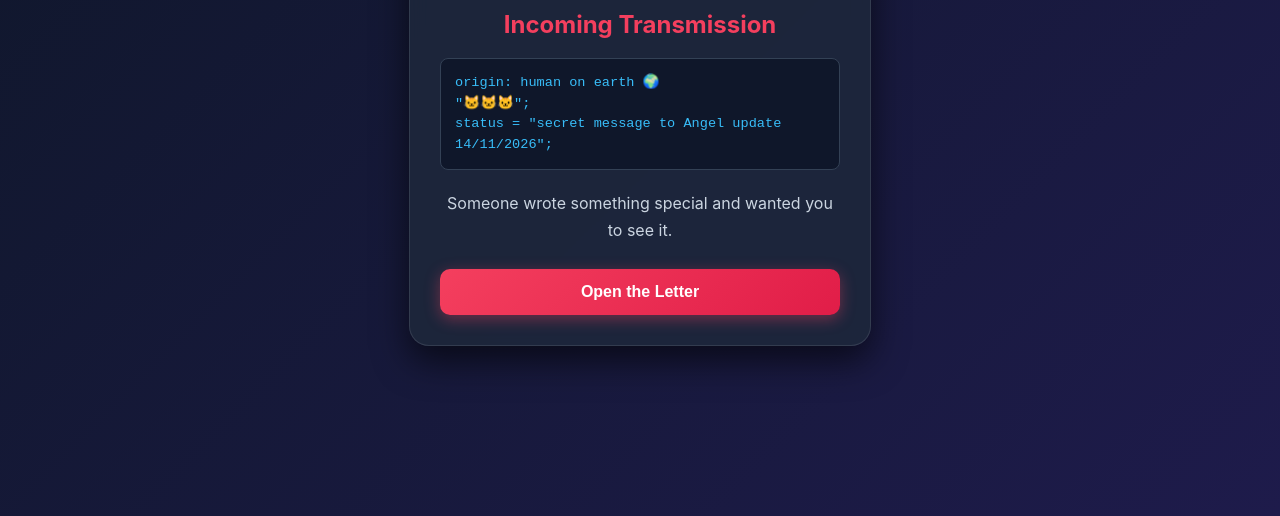
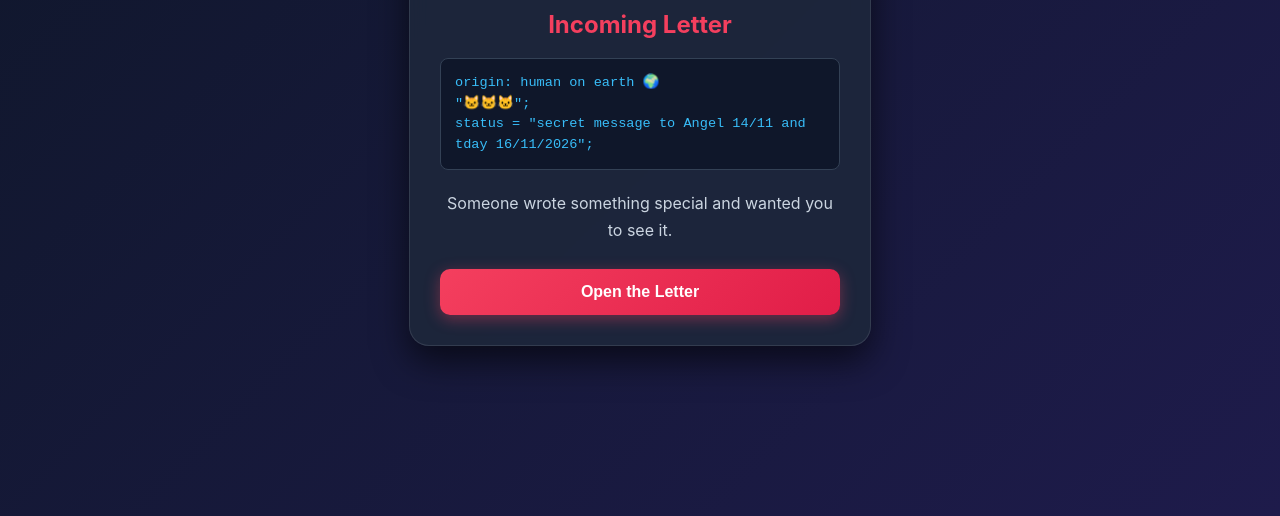
Before and after one commit to davinnok3-maker/for_angle, a plain HTML site: page index.html in a window 1280 px wide. Shown: the part 284-800 px from the top of the page. Drawn offline with Linux system fonts and the light colour scheme.

Commit message:
Update index.html

```diff
--- a/index.html
+++ b/index.html
@@ -81,11 +81,11 @@
         <!-- Closed State / Initial View -->
         <div id="closed-view">
             <div class="big-icon">✉️</div>
-            <h2>Incoming Transmission</h2>
+            <h2>Incoming Letter</h2>
             <div class="code-block">
                 <span>origin: human on earth 🌍</span><br>
                 <span> "🐱🐱🐱";</span><br>
-                <span>status = "secret message to Angel update 14/11/2026";</span>
+                <span>status = "secret message to Angel 14/11 and tday 16/11/2026";</span>
             </div>
             <p style="text-align: center; margin-bottom: 25px;">Someone wrote something special and wanted you to see it.</p>
             <button onclick="openLetter()">Open the Letter</button>
@@ -95,7 +95,7 @@
         <div id="open-view" class="hidden">
             <h2>Dear Angel Sokleap 👼,</h2>
             <p>
-                How was ur day, did u still stay till morning ? i want to send a little encoruagement for study. I know studying can sometimes feel overwhelming, tired , but you don’t have to do everything at once. Take it one step at a time, and every bit of effort you make will bring you closer to your goals.
+                tday 12:37 pm equal to 6:37 am in Cambo and i feel like y i waiting for ur ask me tne ot anw How was ur day, did u still stay till morning ? i want to send a little encoruagement for study. I know studying can sometimes feel overwhelming, tired , but you don’t have to do everything at once. Take it one step at a time, and every bit of effort you make will bring you closer to your goals.
             </p>
             <p>
                 Remember to take small breaks, get some rest, watch ai movie. you already come far and the next step is on december, i belive u can do it.
```
